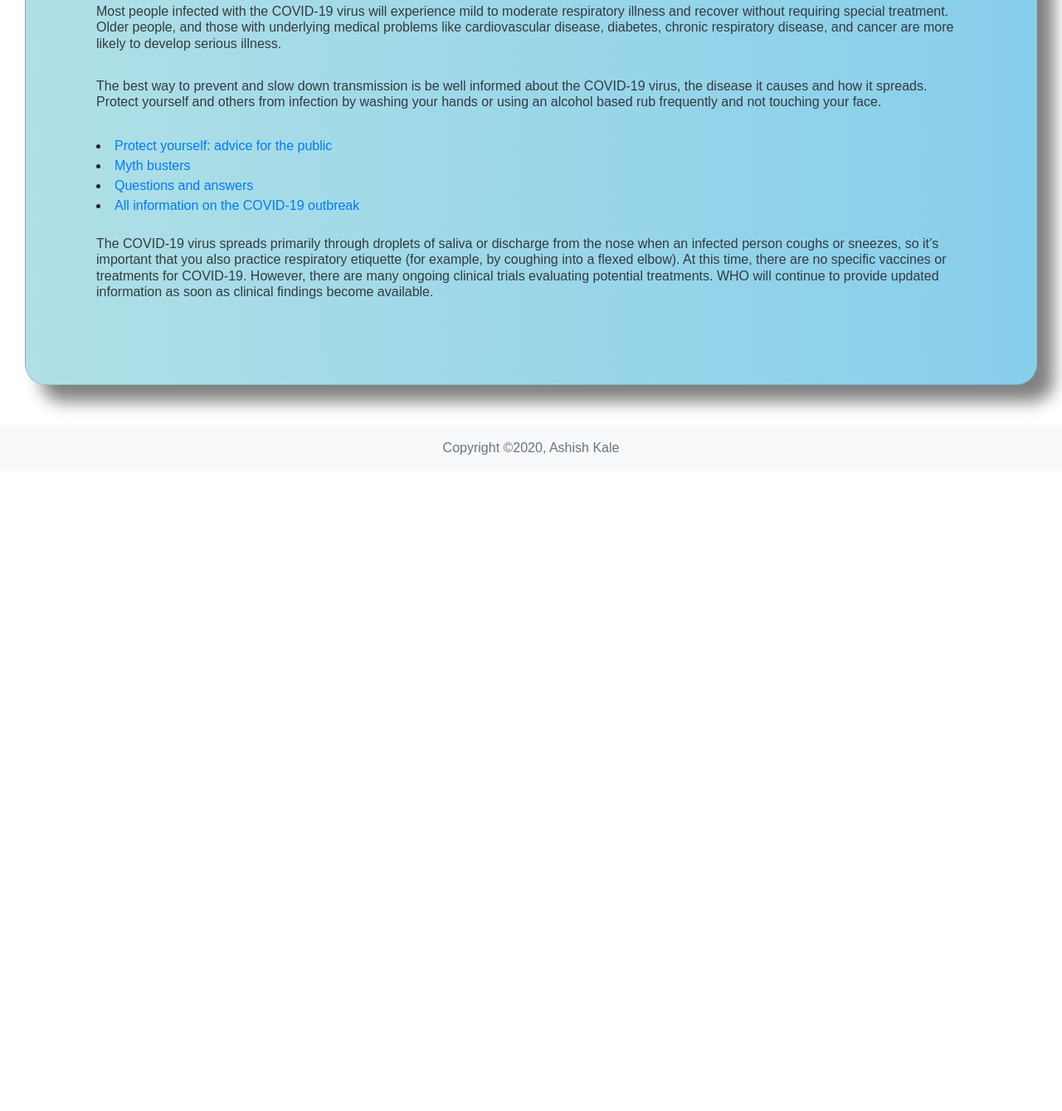
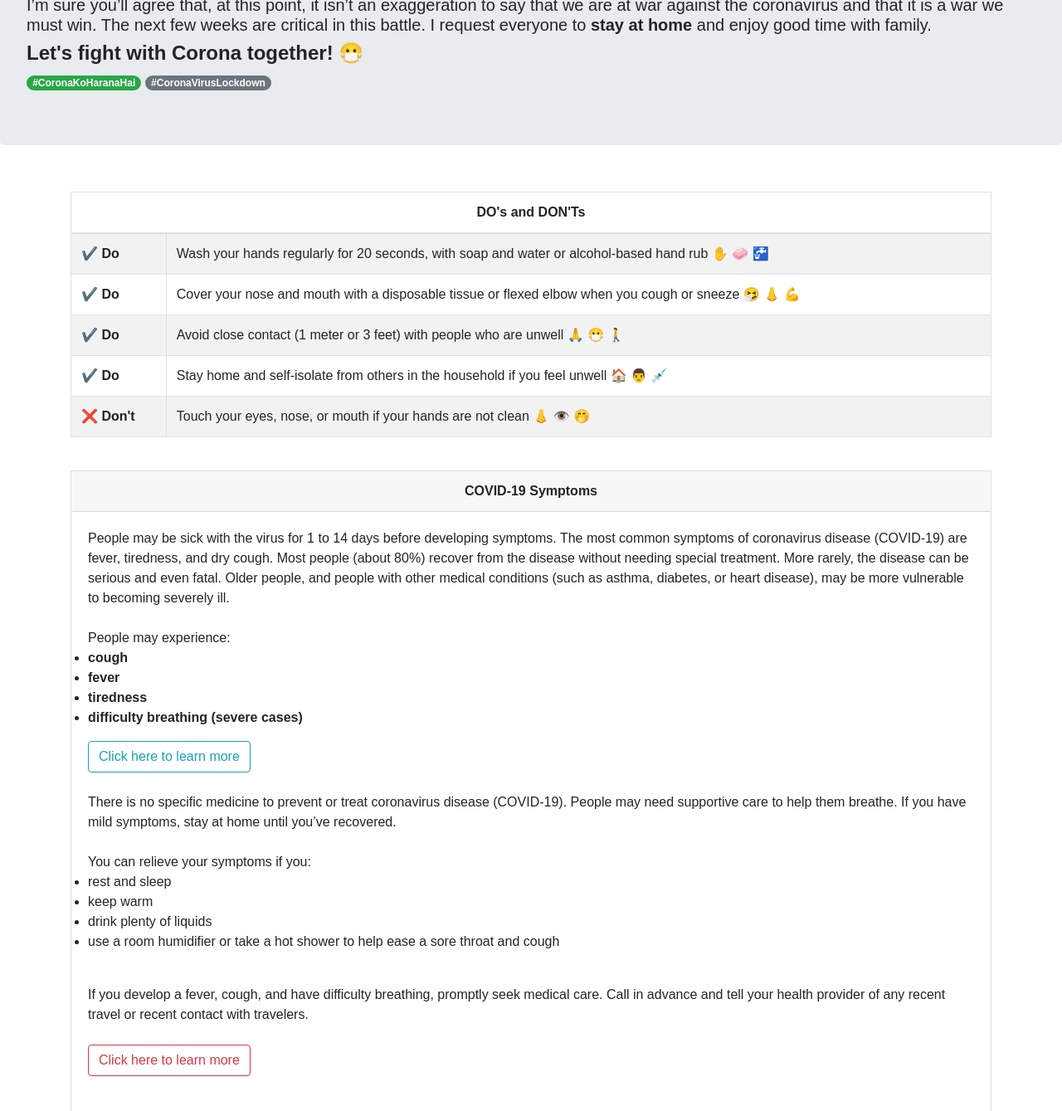
Before and after one commit to Ashishh-07/COVID_PORTAL, a plain HTML site: page front_page.html in a window 1280 px wide. Shown: the part 287-1626 px from the top of the page at 83% size. Before the commit the page ends 855 px from the top, so only its background shows below. Drawn offline with nearby package versions, Linux system fonts and the light colour scheme.

Commit message:
Update front_page.html

```diff
--- a/front_page.html
+++ b/front_page.html
@@ -11,9 +11,8 @@
     <link rel="stylesheet" href="https://cdnjs.cloudflare.com/ajax/libs/font-awesome/4.7.0/css/font-awesome.css">
 
 	<title>Covid_Project</title>
-
+	<script src="main.js"></script>
   </head>
-
   <body style="background-color: white;">
 
   <!--Please refer style.css-->
@@ -39,37 +38,99 @@
 		  <a class="nav-link" href="daywise.html">DayWise Cases </a>
 		</li>
 	  </ul>
-  </nav>
+	</nav>
 
-    <!--Card Layout for storing information-->
-	<div class="card"style="border-radius: 25px;padding: 50px;box-shadow: 20px 20px 20px grey;margin-left: 30px;margin-right: 30px;background-image: linear-gradient(to right, rgb(176,224,230), rgb(135,206,235));margin-bottom:30px;">
-		<div class="card-body">
+	<div class="jumbotron">
+		<h1 class="title"><strong><br>Hello!</strong> 👋 </h1>
+		<h5>I’m sure you’ll agree that, at this point, it isn’t an exaggeration to say that we are at war against the coronavirus and that it is a war we must win. The next few weeks are critical in this battle. I request everyone to <b>stay at home</b> and enjoy good time with family.</h5>
+		<h4><strong>Let's fight with Corona together! 😷</strong></h4>
+		<span class="badge badge-pill badge-success">#CoronaKoHaranaHai</span>
+		<span class="badge badge-pill badge-secondary">#CoronaVirusLockdown</span>
+	</div>
+	<div class="container">
+		<br>
+		<div class="table-responsive">
+			<table class="table table-striped table-bordered table-hover">
+				<thead><tr><th colspan="2"><center><strong>DO's and DON'Ts</strong></center></th></tr></thead>
+				<tbody>
+					<tr>
+						<td>✔️ <strong>Do</strong></td>
+						<td>Wash your hands regularly for 20 seconds, with soap and water or alcohol-based hand rub ✋ 🧼 🚰</td>
+					</tr>
+					<tr>
+						<td>✔️ <strong>Do</strong></td><td>Cover your nose and mouth with a disposable tissue or flexed elbow when you cough or sneeze 🤧 👃 💪</td>
+					</tr>
+					<tr>
+						<td>✔️ <strong>Do</strong></td><td>Avoid close contact (1 meter or 3 feet) with people who are unwell 🙏 😷 🚶‍</td>
+					</tr>
+					<tr>
+						<td>✔️ <strong>Do</strong></td><td>Stay home and self-isolate from others in the household if you feel unwell 🏠 👨 💉</td>
+					</tr>
+					<tr>
+						<td>❌ <strong>Don't</strong></td>
+						<td>Touch your eyes, nose, or mouth if your hands are not clean 👃 👁️ 🤭</td>
+					</tr>
+				</tbody>
+			</table>
+		</div>
+		<br>
+	</div>
+	<div class="symptoms container">
+		<div class="accordion">
+			<div class="card" style="border: 2%;">
+				<div class="card-header">
+					<center><strong>COVID-19 Symptoms</strong></center>
+				</div>
+				<div class="collapse show">
+					<div class="card-body">People may be sick with the virus for 1 to 14 days before developing symptoms. The most common symptoms of coronavirus disease (COVID-19) are fever, tiredness, and dry cough. Most people (about 80%) recover from the disease without needing special treatment. More rarely, the disease can be serious and even fatal. Older people, and people with other medical conditions (such as asthma, diabetes, or heart disease), may be more vulnerable to becoming severely ill. <br><br>
+						People may experience:
+						<ul>
+							<li><strong>cough</strong></li>
+							<li><strong>fever</strong></li>
+							<li><strong>tiredness</strong></li>
+							<li><strong>difficulty breathing (severe cases)</strong></li>
+						</ul>
+						<a href="https://www.who.int/news-room/q-a-detail/q-a-coronaviruses#:~:text=symptoms" class="btn btn-outline-info">Click here to learn more</a>
+						<br><br>There is no specific medicine to prevent or treat coronavirus disease (COVID-19). People may need supportive care to help them breathe. If you have mild symptoms, stay at home until you’ve recovered.
+						<br><br>You can relieve your symptoms if you: <br>
+						<ul>
+							<li>rest and sleep</li>
+							<li>keep warm</li>
+							<li>drink plenty of liquids</li>
+							<li>use a room humidifier or take a hot shower to help ease a sore throat and cough</li>
+						</ul>
+						<br>If you develop a fever, cough, and have difficulty breathing, promptly seek medical care. Call in advance and tell your health provider of any recent travel or recent contact with travelers.
+						<br><br>
+						<a href="https://www.who.int/news-room/q-a-detail/q-a-coronaviruses#:~:text=protect" class="btn btn-outline-danger">Click here to learn more</a>
+						<br><br>
+				</div>
+			</div>
+		</div>
+		<br><br>
+	</div>
 
-		<!--Container-->
-		<div class="container-fluid" style="padding: 30x;background-origin: padding-box;border-radius: 30px;border-color: black;border-bottom: 20px;">
-		<h5 class="card-title-100" style="text-align:center;">COVID INFORMATION PORTAL</h5><br>
-		<h6 class="text-dark">Coronavirus disease (COVID-19) is an infectious disease caused by a newly discovered coronavirus.</h6><br>
-		<h6 class="text-dark">Most people infected with the COVID-19 virus will experience mild to moderate respiratory illness and recover without requiring special treatment.  Older people, and those with underlying medical problems like cardiovascular disease, diabetes, chronic respiratory disease, and cancer are more likely to develop serious illness.</h6><br>
-		<h6 class=text-dark>The best way to prevent and slow down transmission is be well informed about the COVID-19 virus, the disease it causes and how it spreads. Protect yourself and others from infection by washing your hands or using an alcohol based rub frequently and not touching your face. </h6> <br>
+	<div class="container">
+		<div role="alert" class="fade alert alert-success show">
+			<div class="alert-heading h4">
+				<strong>Stay Home, Stay Safe!</strong>
+			</div>
+			<p class="myMessage">
+				<strong>COVID-19</strong>
+				or as the plebs call it, the <strong>coronavirus </strong>
+				has restricted a lot of us to our homes. You can choose to while away your time sleeping; doing nothing or you could utilize this break to
+				<strong>‘Learn’</strong>
+				 something new. You know you’ve said this a lot to yourself - “I want to Learn 'X' but I can’t seem to find the time.” This is the time; Turn Your Self-Isolation into Self-Improvement!</p>
+				 <hr>
+				 <p class="mb-0">
+					 <strong>With lots of love</strong>,
+					  <br>
+					  <a href="https://ashishh-07.github.io/Ashish/">
+						<strong>Ashish Kale</strong>
+					</a>
+				</p>
+			</div>
+		</div>
 
-		<li>
-			<a href ="https://www.who.int/emergencies/diseases/novel-coronavirus-2019/advice-for-public" class="text-primary">Protect yourself: advice for the public</a>
-		</li>
-		<li>
-			<a  href ="https://www.who.int/emergencies/diseases/novel-coronavirus-2019/question-and-answers-hub/q-a-detail/q-a-coronaviruses" class="text-primary">Myth busters</a>
-		</li>
-		<li>
-			<a  href="https://www.who.int/emergencies/diseases/novel-coronavirus-2019/question-and-answers-hub/q-a-detail/q-a-coronaviruses" class="text-primary">Questions and answers</a>
-		</li>
-		<li>
-			<a href="https://www.who.int/emergencies/diseases/novel-coronavirus-2019" class="text-primary">All information on the COVID-19 outbreak</a>
-		</li>
-		<br>
-		<h6 class=text-dark>The COVID-19 virus spreads primarily through droplets of saliva or discharge from the nose when an infected person coughs or sneezes, so it’s important that you also practice respiratory etiquette (for example, by coughing into a flexed elbow).
-			At this time, there are no specific vaccines or treatments for COVID-19. However, there are many ongoing clinical trials evaluating potential treatments. WHO will continue to provide updated information as soon as clinical findings become available.</h6><br>
-		</div>
-	</div>
-	</div>
 <!--Footer-->
 <footer class="footer mt-5 py-3 bg-light">
 	<div class="container text-center">
@@ -85,6 +146,5 @@
     <script src="https://cdnjs.cloudflare.com/ajax/libs/popper.js/1.14.3/umd/popper.min.js" integrity="sha384-ZMP7rVo3mIykV+2+9J3UJ46jBk0WLaUAdn689aCwoqbBJiSnjAK/l8WvCWPIPm49" crossorigin="anonymous"></script>
     <script src="https://stackpath.bootstrapcdn.com/bootstrap/4.1.3/js/bootstrap.min.js" integrity="sha384-ChfqqxuZUCnJSK3+MXmPNIyE6ZbWh2IMqE241rYiqJxyMiZ6OW/JmZQ5stwEULTy" crossorigin="anonymous"></script>
 
-
   </body>
 </html>
```
